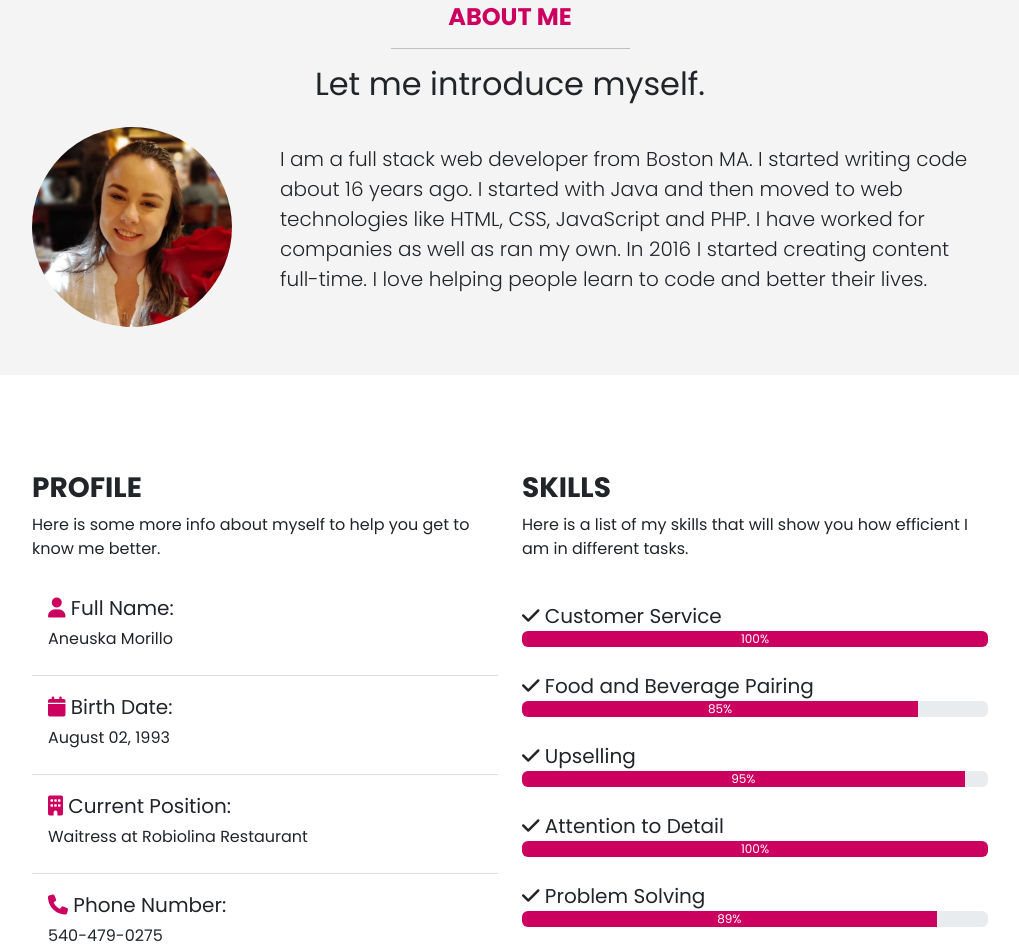
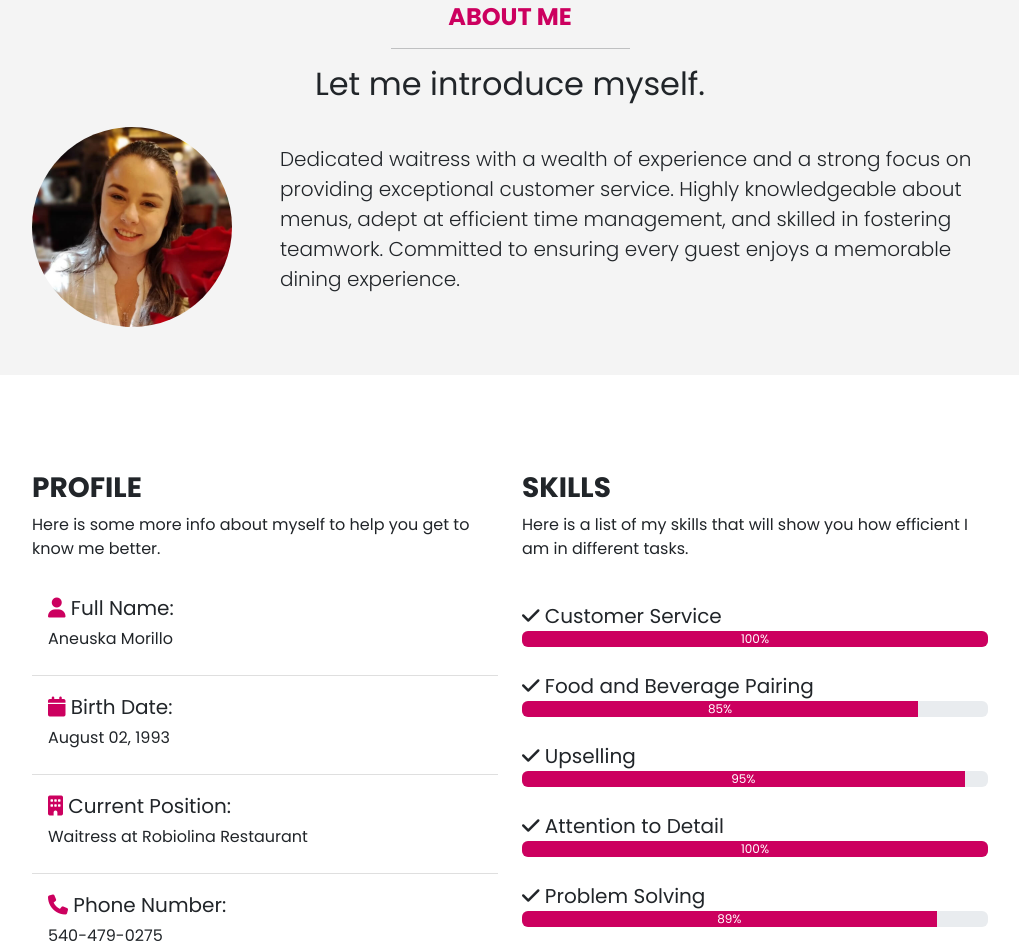
Before and after one commit to isalexoc/portfolio-website, a website: page index.html in a window 1280 px wide. Shown: the part 845-1789 px from the top of the page, without its empty margins (130-1149 px from the left). Drawn offline with nearby package versions, Linux system fonts and the light colour scheme; files that its build step writes are made by us from their sources.

Commit message:
Finished

```diff
--- a/index.html
+++ b/index.html
@@ -78,12 +78,7 @@
             class="img-fluid rounded-circle about-img"
           />
           <p class="lead">
-            I am a full stack web developer from Boston MA. I started writing
-            code about 16 years ago. I started with Java and then moved to web
-            technologies like HTML, CSS, JavaScript and PHP. I have worked for
-            companies as well as ran my own. In 2016 I started creating content
-            full-time. I love helping people learn to code and better their
-            lives.
+            Dedicated waitress with a wealth of experience and a strong focus on providing exceptional customer service. Highly knowledgeable about menus, adept at efficient time management, and skilled in fostering teamwork. Committed to ensuring every guest enjoys a memorable dining experience.
           </p>
         </div>
       </div>
```
